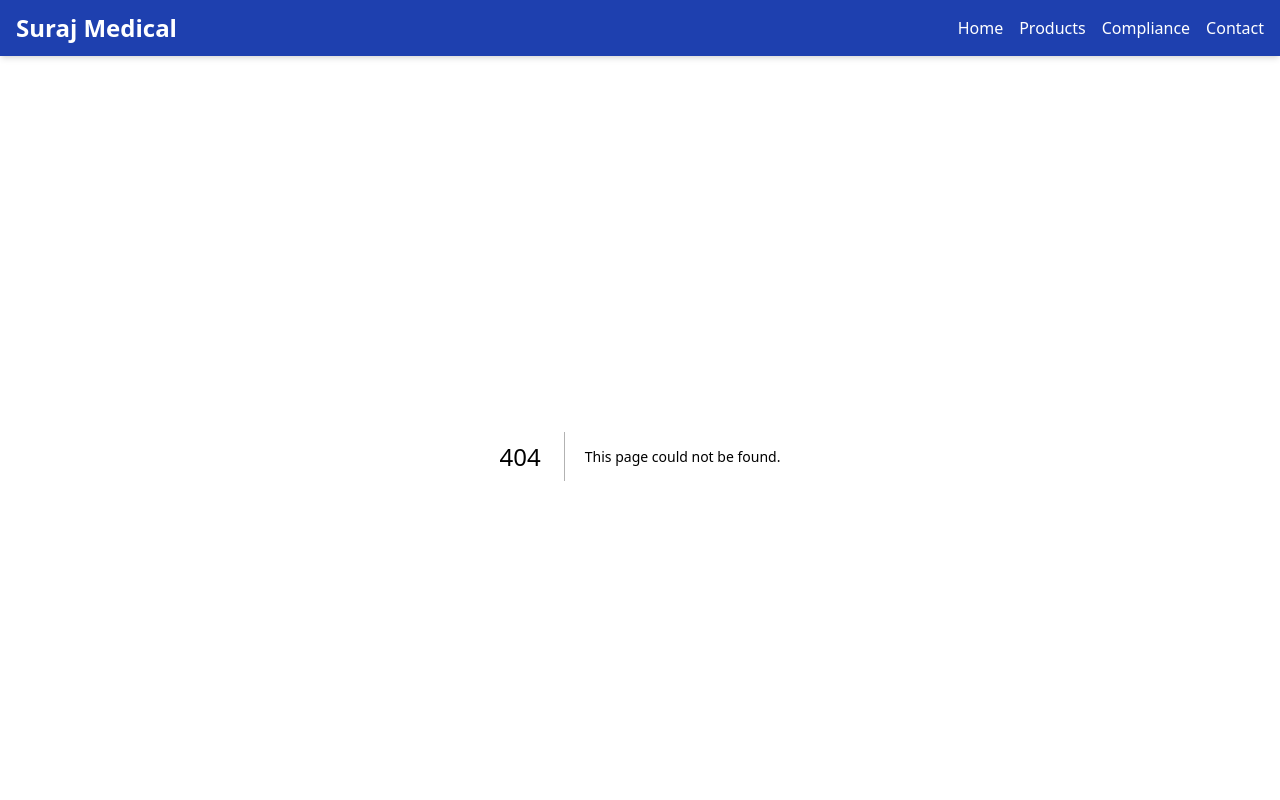
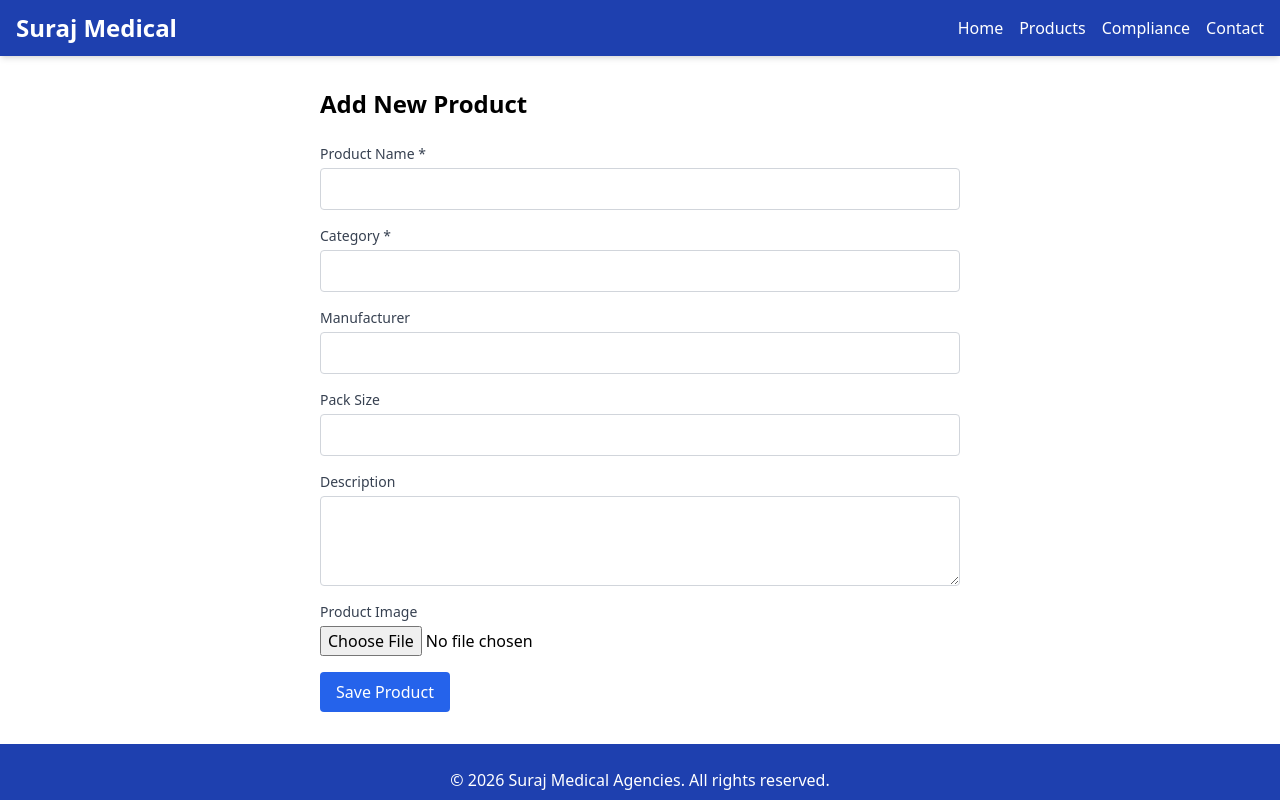
Before and after one commit to thedeehapp/Suraj-Medical-Agency, a Next.js app: page /admin/add-product in a window 1280 px wide. Before the commit this address had no page. Shown: the top 800 px of the page. Built offline with nearby package versions, Linux system fonts and the light colour scheme; no server answers; sample sign-in values are in the browser's storage.

Commit message:
Create add-product.js

```diff
--- /dev/null
+++ b/pages/admin/add-product.js
@@ -0,0 +1,88 @@
+import { useState } from 'react';
+import { db, storage } from '../../lib/firebase';
+import { collection, addDoc } from 'firebase/firestore';
+import { ref, uploadBytes, getDownloadURL } from 'firebase/storage';
+import AdminRoute from '../../components/AdminRoute';
+import { useRouter } from 'next/router';
+
+export default function AddProduct() {
+  const [form, setForm] = useState({
+    name: '',
+    category: '',
+    manufacturer: '',
+    packSize: '',
+    description: '',
+    imageFile: null
+  });
+  const [loading, setLoading] = useState(false);
+  const router = useRouter();
+
+  const handleChange = (e) => {
+    const { name, value, files } = e.target;
+    if (name === 'imageFile') {
+      setForm({ ...form, imageFile: files[0] });
+    } else {
+      setForm({ ...form, [name]: value });
+    }
+  };
+
+  const handleSubmit = async (e) => {
+    e.preventDefault();
+    setLoading(true);
+    let imageUrl = '';
+    if (form.imageFile) {
+      const storageRef = ref(storage, `products/${Date.now()}_${form.imageFile.name}`);
+      await uploadBytes(storageRef, form.imageFile);
+      imageUrl = await getDownloadURL(storageRef);
+    }
+    const productData = {
+      name: form.name,
+      category: form.category,
+      manufacturer: form.manufacturer,
+      packSize: form.packSize,
+      description: form.description,
+      imageUrl,
+      createdAt: new Date().toISOString(),
+    };
+    await addDoc(collection(db, 'products'), productData);
+    setLoading(false);
+    router.push('/admin');
+  };
+
+  return (
+    <AdminRoute>
+      <div className="container mx-auto px-4 py-8 max-w-2xl">
+        <h1 className="text-2xl font-bold mb-6">Add New Product</h1>
+        <form onSubmit={handleSubmit} className="space-y-4">
+          <div>
+            <label className="block text-sm font-medium text-gray-700">Product Name *</label>
+            <input type="text" name="name" required value={form.name} onChange={handleChange} className="mt-1 block w-full border border-gray-300 rounded p-2" />
+          </div>
+          <div>
+            <label className="block text-sm font-medium text-gray-700">Category *</label>
+            <input type="text" name="category" required value={form.category} onChange={handleChange} className="mt-1 block w-full border border-gray-300 rounded p-2" />
+          </div>
+          <div>
+            <label className="block text-sm font-medium text-gray-700">Manufacturer</label>
+            <input type="text" name="manufacturer" value={form.manufacturer} onChange={handleChange} className="mt-1 block w-full border border-gray-300 rounded p-2" />
+          </div>
+          <div>
+            <label className="block text-sm font-medium text-gray-700">Pack Size</label>
+            <input type="text" name="packSize" value={form.packSize} onChange={handleChange} className="mt-1 block w-full border border-gray-300 rounded p-2" />
+          </div>
+          <div>
+            <label className="block text-sm font-medium text-gray-700">Description</label>
+            <textarea name="description" rows="3" value={form.description} onChange={handleChange} className="mt-1 block w-full border border-gray-300 rounded p-2"></textarea>
+          </div>
+          <div>
+            <label className="block text-sm font-medium text-gray-700">Product Image</label>
+            <input type="file" name="imageFile" accept="image/*" onChange={handleChange} className="mt-1 block w-full" />
+          </div>
+          <button type="submit" disabled={loading} className="bg-blue-600 text-white px-4 py-2 rounded hover:bg-blue-700 disabled:opacity-50">
+            {loading ? 'Saving...' : 'Save Product'}
+          </button>
+        </form>
+      </div>
+    </AdminRoute>
+  );
+  }
```
